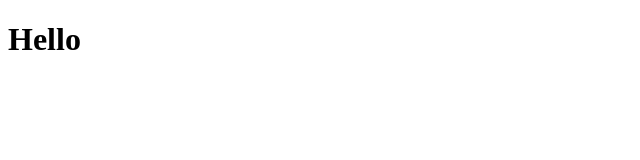
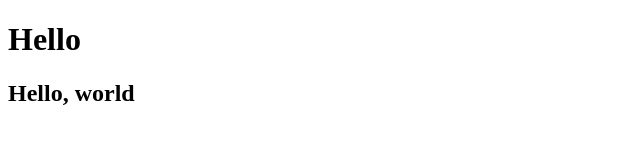
Before and after one commit to Arteom333/newproject, a plain HTML site: page index.html in a window 1280 px wide. Shown: the whole page, without its empty margins (0-640 px from the left). Drawn offline with Linux system fonts and the light colour scheme.

Commit message:
index.html moded

```diff
--- a/index.html
+++ b/index.html
@@ -7,5 +7,6 @@
 </head>
 <body>
     <h1>Hello</h1>
+    <h2>Hello, world</h2>
 </body>
 </html>
```
Also changed, not shown: 1 other file.
